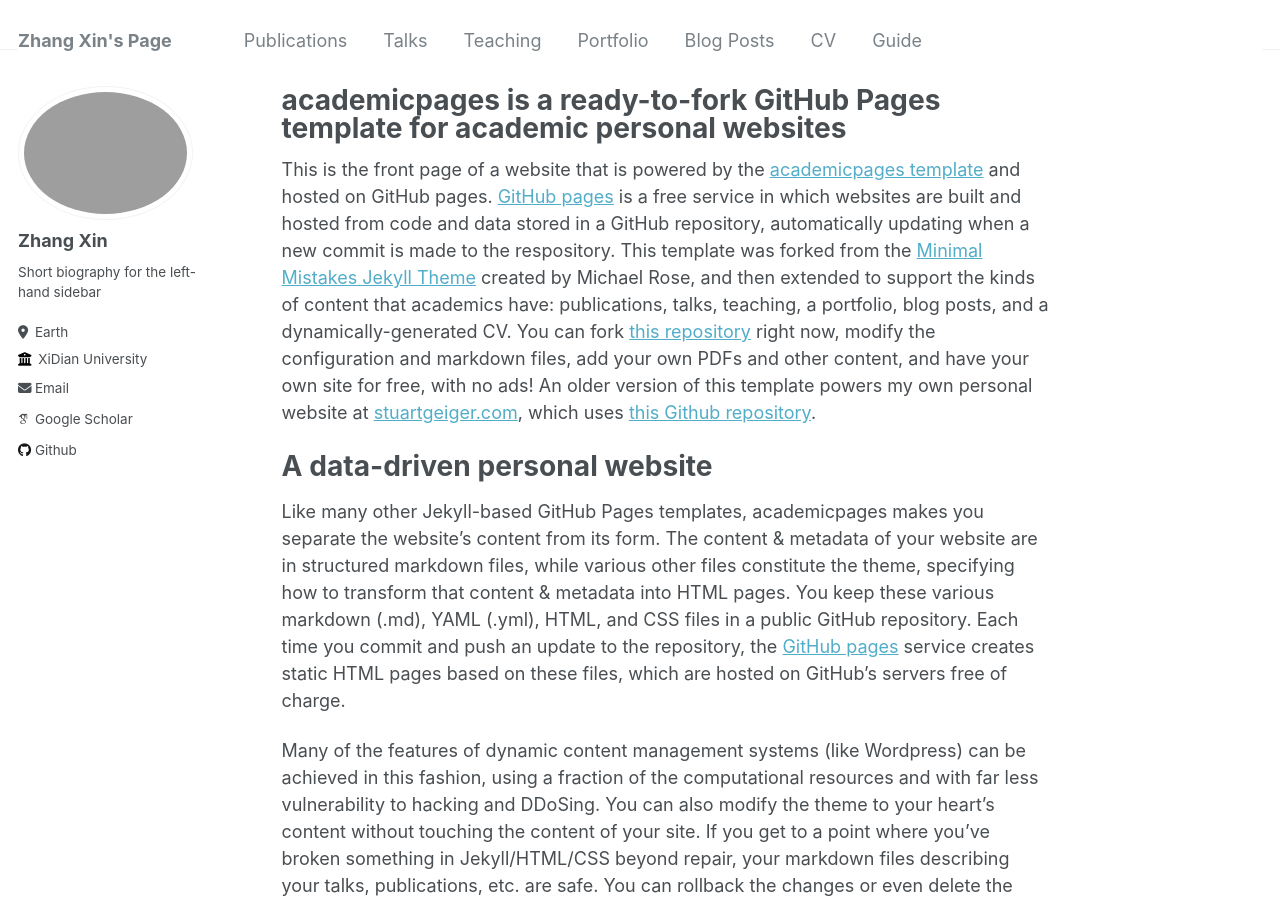
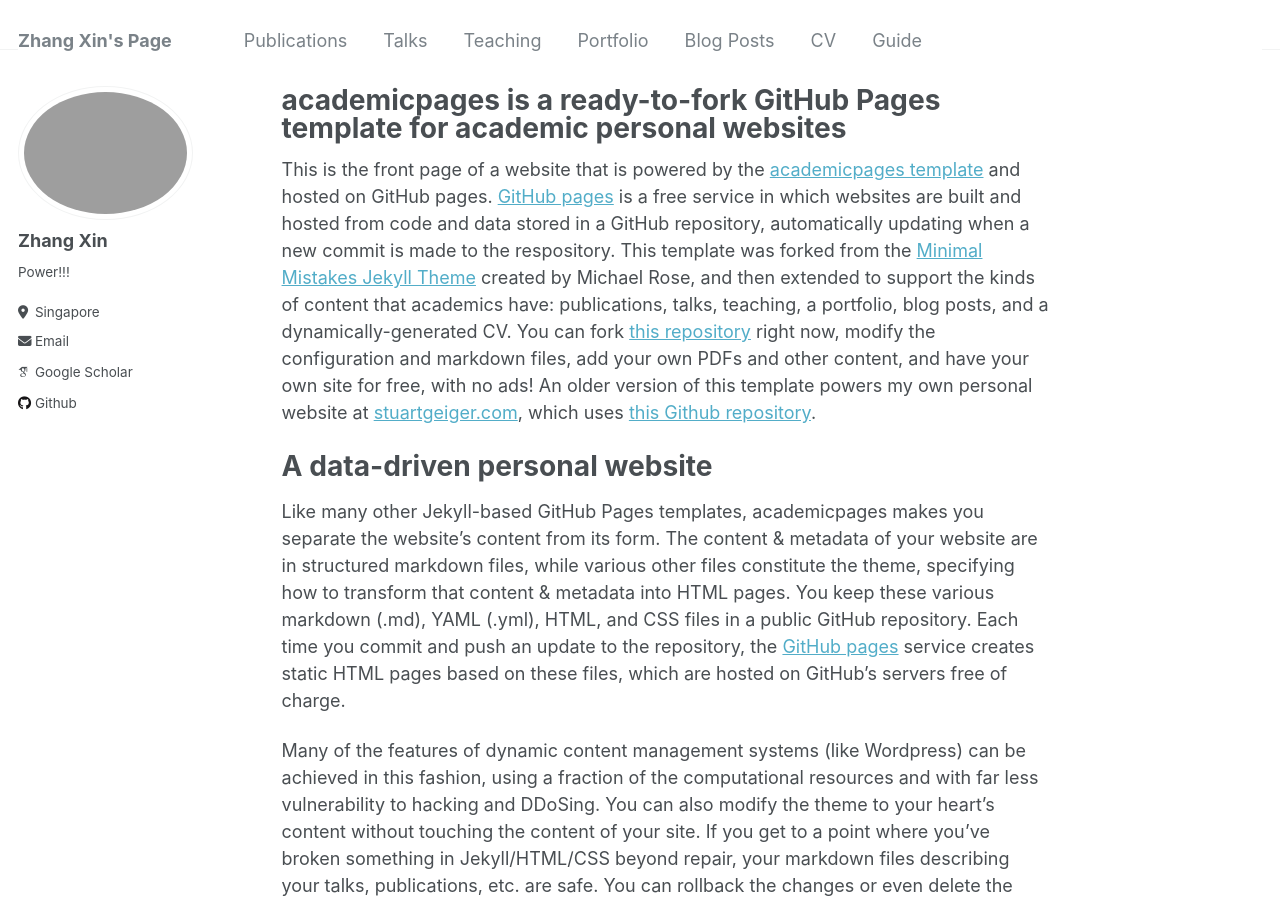
Before and after one commit to Anonymous-f/Anonymous-f.github.io, a Jekyll site: the page built from _pages/about.md, in a window 1280 px wide and 900 px high. Built offline with Jekyll 4.4.1, drawn with Linux system fonts in a browser that asks for light colours; some web fonts are replaced.

Commit message:
Update _config.yml

```diff
--- a/_config.yml
+++ b/_config.yml
@@ -24,9 +24,9 @@ author:
   avatar           : "WechatIMG145.jpg"
   name             : "Zhang Xin"
   pronouns         : # example: "she/her"
-  bio              : "Short biography for the left-hand sidebar"
-  location         : "Earth"
-  employer         : "XiDian University"
+  bio              : "Power!!!"
+  location         : "Singapore"
+  # employer         : "XiDian University"
   uri              : # URL
   email            : "xinzhang_xd@163.com"
 
```
